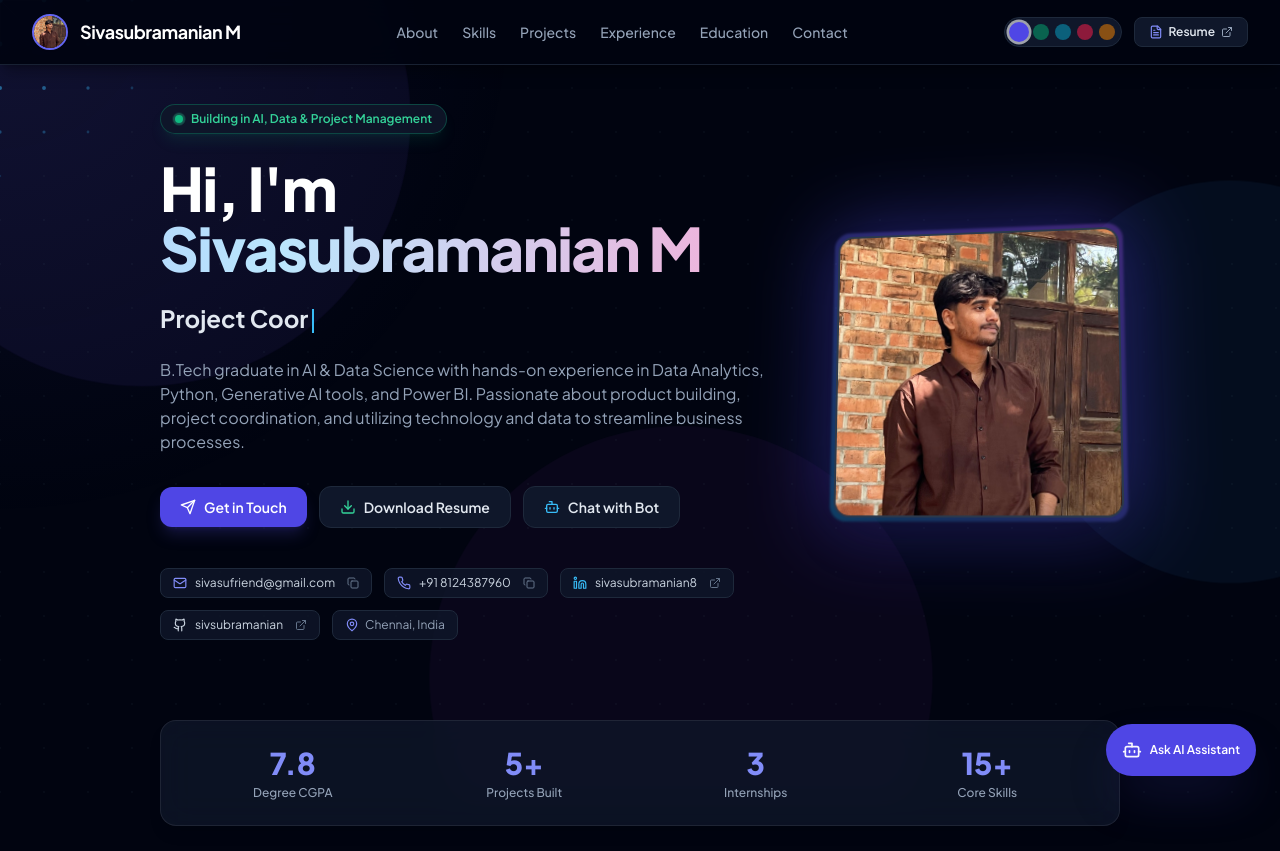
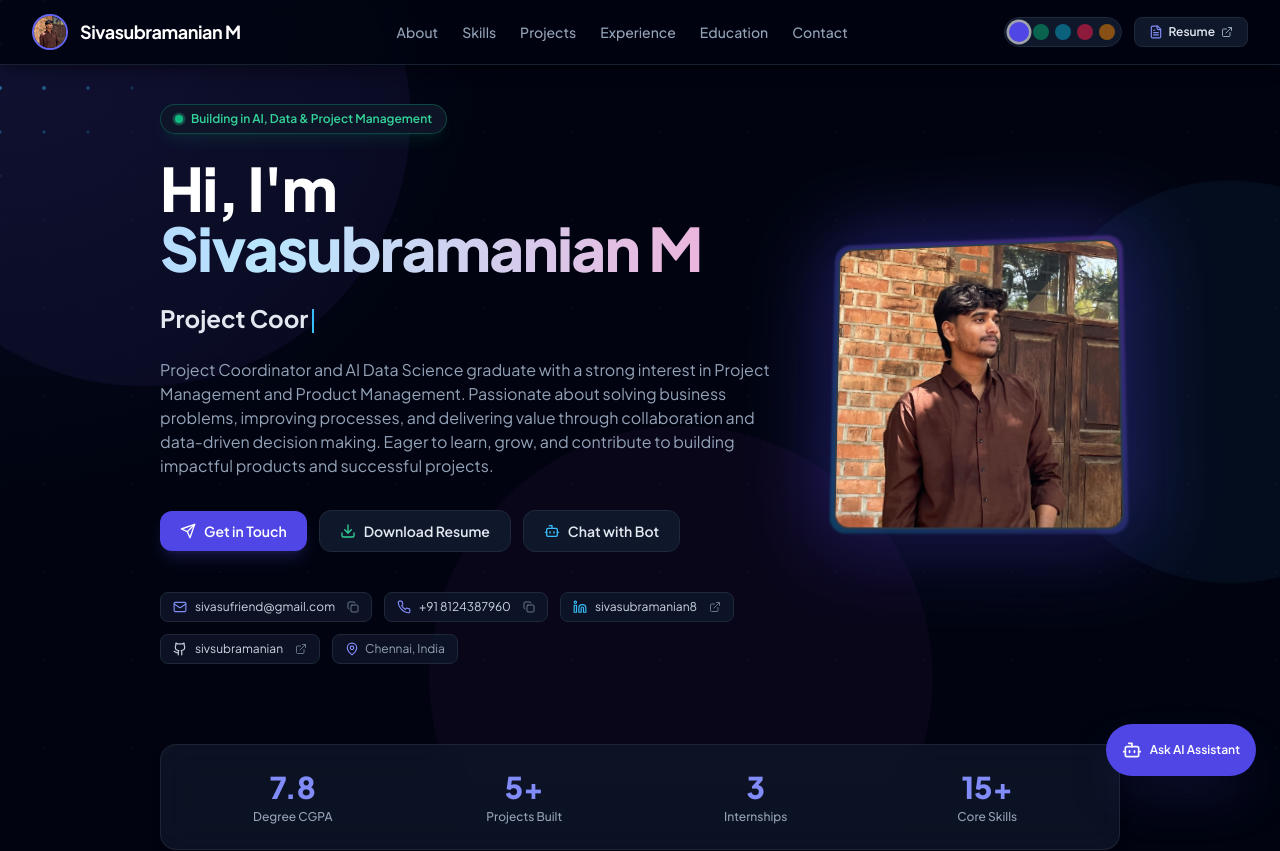
Before and after one commit to sivsubramanian/Portfolio, a React (Vite) app: page / in a window 1280 px wide. Shown: the top 851 px of the page. Built offline with nearby package versions, Linux system fonts and the light colour scheme.

Commit message:
bio changes

```diff
--- a/src/App.tsx
+++ b/src/App.tsx
@@ -45,7 +45,7 @@ const DEFAULT_PROFILE = {
     name: "Sivasubramanian M",
     title: "AI & Data Science Graduate | Project Coordinator Trainee",
     location: "Chennai, India",
-    bio: "B.Tech graduate in AI & Data Science with hands-on experience in Data Analytics, Python, Generative AI tools, and Power BI. Passionate about product building, project coordination, and utilizing technology and data to streamline business processes.",
+    bio: "Project Coordinator and AI Data Science graduate with a strong interest in Project Management and Product Management. Passionate about solving business problems, improving processes, and delivering value through collaboration and data-driven decision making. Eager to learn, grow, and contribute to building impactful products and successful projects.",
     status: "Building in AI, Data & Project Management",
     avatar: "/profile_v2.jpg",
     email: "sivasufriend@gmail.com",
```
